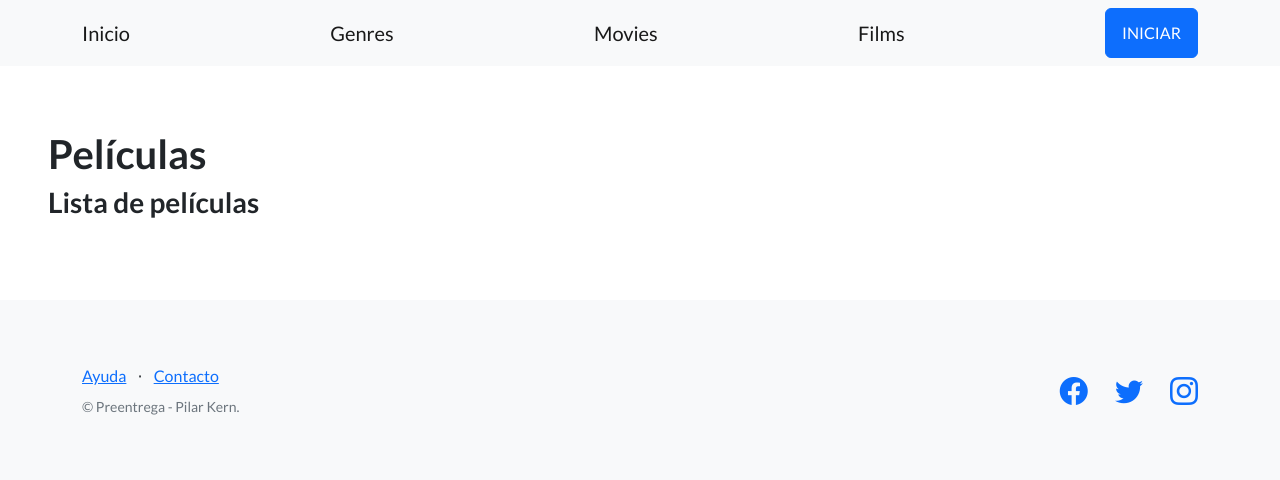
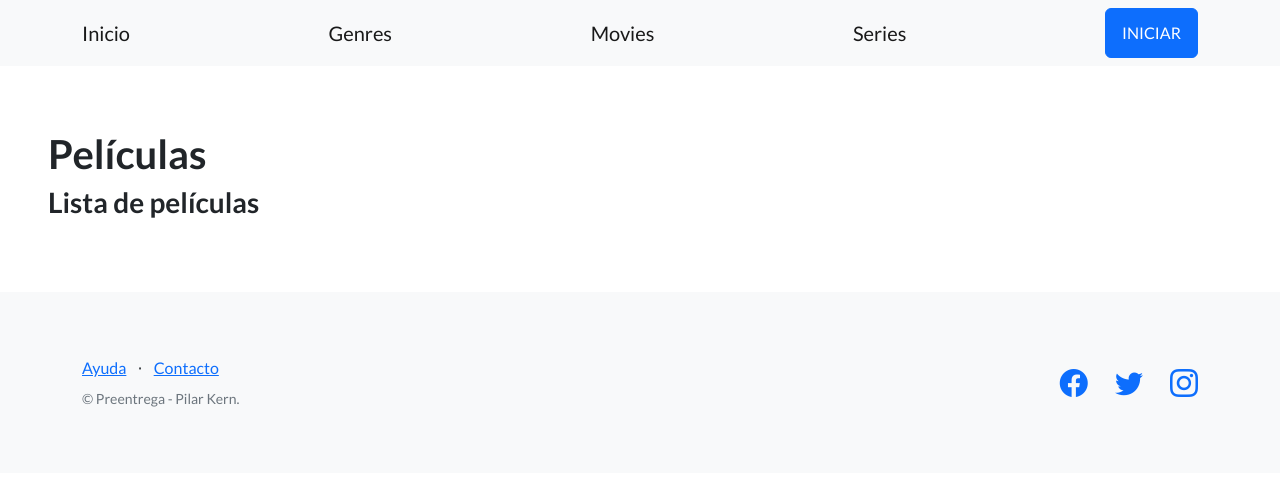
Before and after one commit to mpilarkern/Tercera-pre-entrega-Kern, a Django app: page /entretenimiento/movies/ in a window 1280 px wide. Shown: the top 480 px of the page. Run offline with Django 4.2, Linux system fonts and the light colour scheme; data that the repository does not hold is empty; some libraries are stand-ins or nearby versions.

Commit message:
cambios en las migraciones

```diff
--- a/control_blog/templates/control_blog/movies_list.html
+++ b/control_blog/templates/control_blog/movies_list.html
@@ -5,18 +5,15 @@
 {% endblock titulo %}
 
 {% block contenido %}
-    <h1>
-        Películas
-    </h1>
+    <h1>Películas</h1>
 
     <h3>Lista de películas</h3>
 
-    <ul>
     {% for movie in movies %}
+  <li>
+    {{ movie.title }}
+  </li>
+{% endfor %}
+</ul>
 
-        <li>
-            {{movie.title}}
-        </li>
-    {% endfor %}
-    </ul>
 {% endblock contenido %}
--- a/control_blog/views.py
+++ b/control_blog/views.py
@@ -9,3 +9,9 @@ def list_movies(request):
         context=contexto
     )
     return http_response
+
+def add_movie(request):
+    http_response = render(
+        request=request,
+        template_name='control_blog/new_movie.html'
+    )
--- a/templates_base/base.html
+++ b/templates_base/base.html
@@ -27,7 +27,7 @@
                 <a class="navbar-brand" href="{% url 'inicio' %}">Inicio</a>
                 <a class="navbar-brand" href="">Genres</a>
                 <a class="navbar-brand" href="{% url 'movies_list' %}">Movies</a>
-                <a class="navbar-brand" href="">Films</a>
+                <a class="navbar-brand" href="">Series</a>
                 <a class="btn btn-primary" href="#signup">INICIAR</a>
             </div>
         </nav>
```
Also changed, not shown: control_blog/migrations/0002_rename_movies_movie_rename_series_serie.py (added), db.sqlite3.
